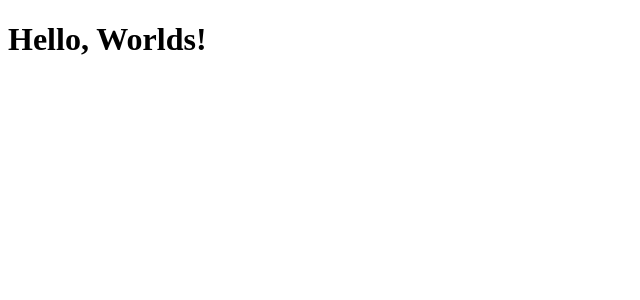
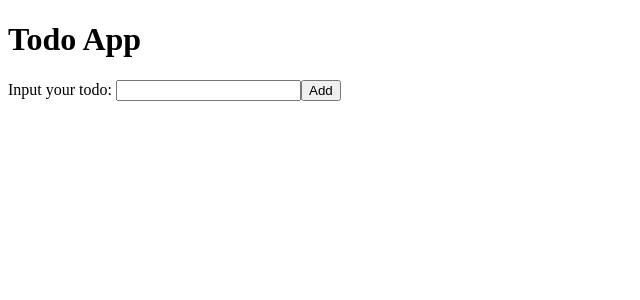
Before and after one commit to wangervogel/first-app, a React (Create React App) app: page / in a window 1280 px wide. Shown: the top 300 px of the page, without its empty margins (0-640 px from the left). Built offline with nearby package versions, Linux system fonts and the light colour scheme.

Commit message:
Reactによる簡易的なTodoアプリ

```diff
--- a/src/App.js
+++ b/src/App.js
@@ -1,6 +1,11 @@
+import Todos from './Todos';
+
 function App() {
   return (
-    <h1>Hello, Worlds!</h1>
+    <div>
+      <h1>Todo App</h1>
+      <Todos />
+    </div>
   );
 }
 
--- /dev/null
+++ b/src/Todo.js
@@ -0,0 +1,7 @@
+function Todo({ id, todo }) {
+    return(
+        <li>{todo}</li>
+    );
+}
+
+export default Todo;
--- /dev/null
+++ b/src/Todos.js
@@ -0,0 +1,29 @@
+import Todo from './Todo';
+import { useState } from 'react';
+
+let id = 1;
+
+function Todos() {
+    const [inputValue, setInputValue] = useState('');
+    const [todos, setTodos] = useState([]);
+    const renderedTodos = todos.map((todo) => {
+        return <Todo key={todo.id} todo={todo.text} />
+    });
+    const handleSubmit = () => {
+        todos.push(
+            setTodos([...todos, { id: id++, text: inputValue }])
+        );
+    };
+
+    return (
+        <div>
+            <ul>
+                {renderedTodos}
+            </ul>
+            Input your todo: <input value={inputValue} onChange={e => setInputValue(e.target.value)} />
+            <button onClick={handleSubmit}>Add</button>
+        </div>
+    );
+}
+
+export default Todos;
```
